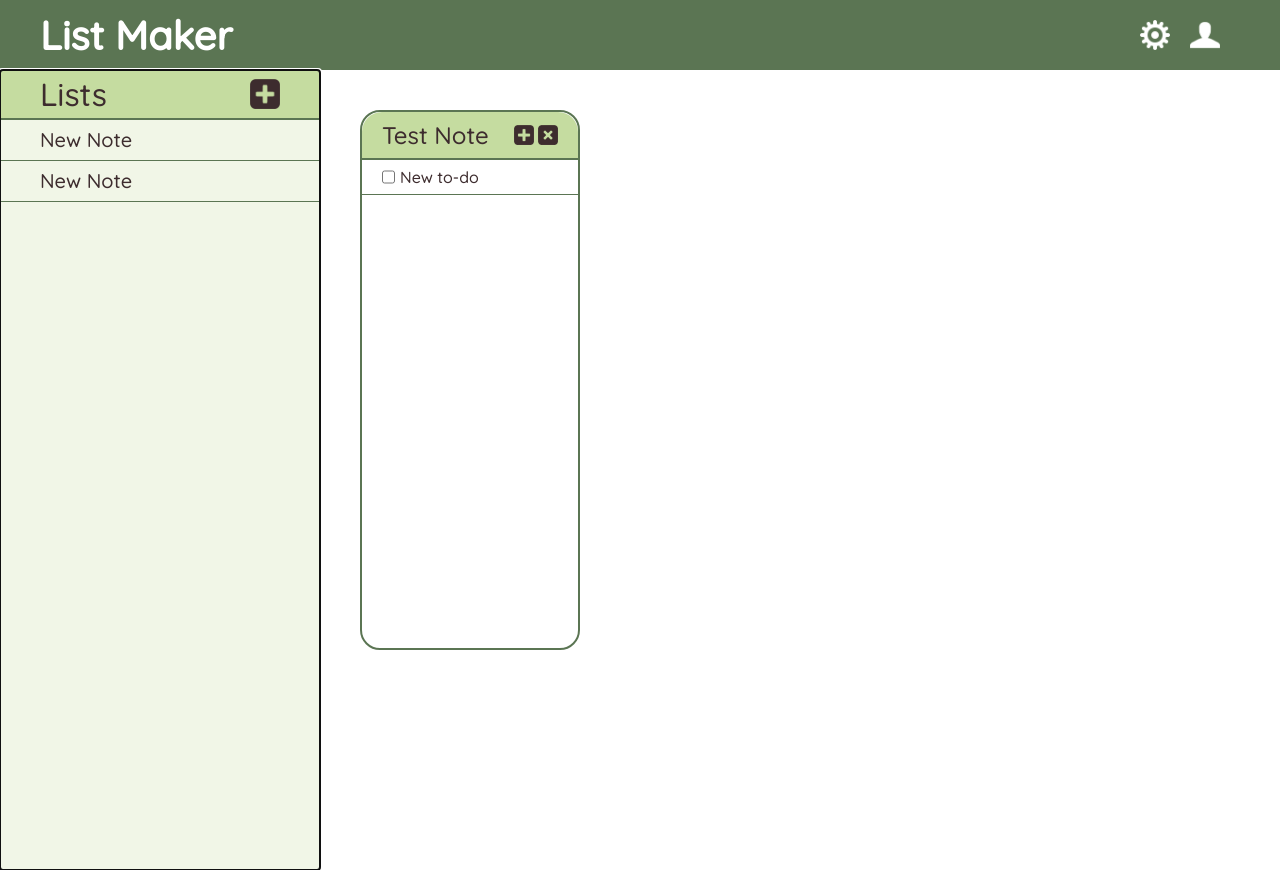
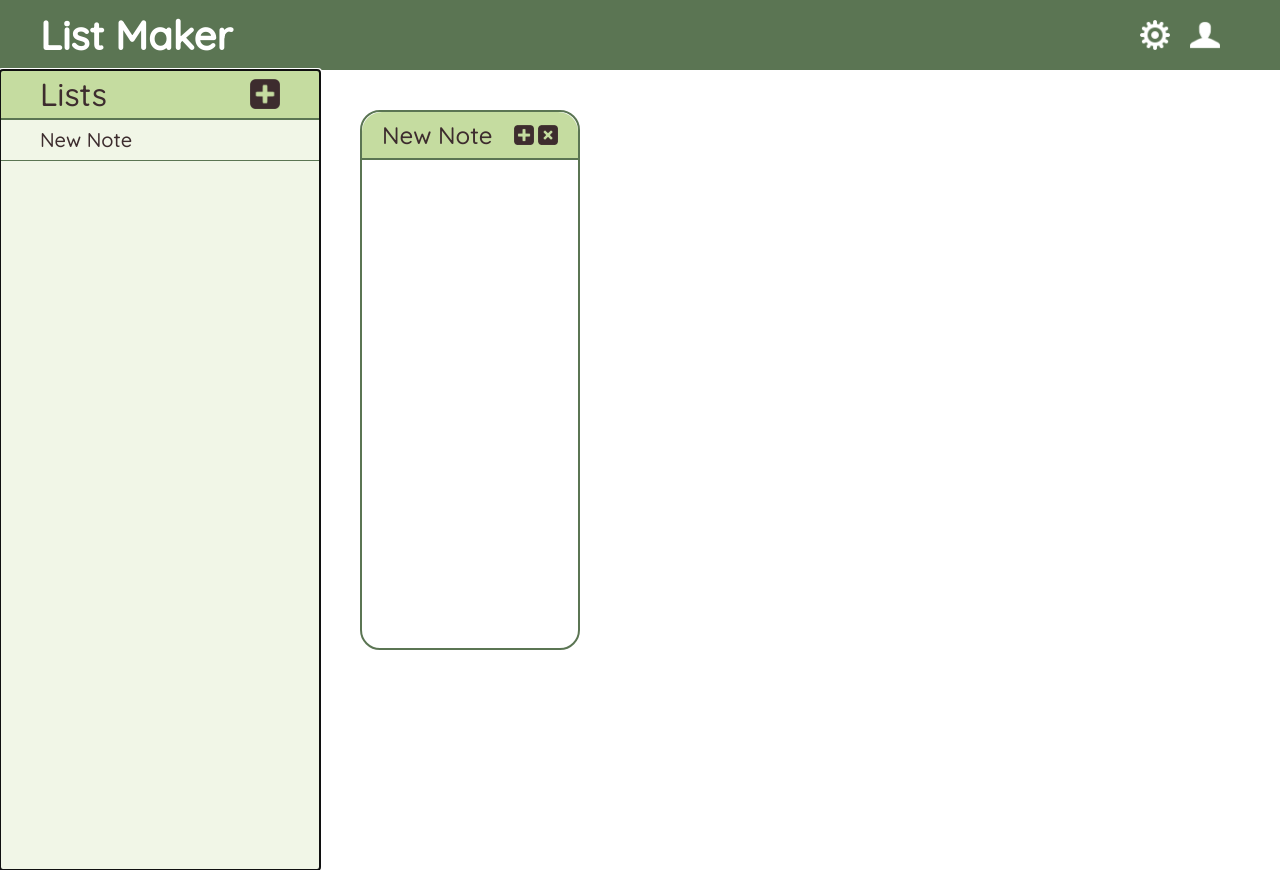
Before and after one commit to gr19467/ToDo, a plain HTML site: page html/index.html in a window 1280 px wide. Both pictures are taken after a click on the picture 265 px from the left and 94 px from the top of the page. Drawn offline with Linux system fonts and the light colour scheme.

Commit message:
newNote() is finished and working

```diff
--- a/html/index.html
+++ b/html/index.html
@@ -28,14 +28,15 @@
         <div class="leftBar" id="leftBar" contenteditable="true">
             <div contenteditable="false" class="header flex justify-between">
                 <h1>Lists</h1>
-                <img class="self-center" onclick="newNoteTab(), newNote()" src="/Images/add.png" alt="">
+                <img class="self-center" onclick="newNoteTab()" src="/Images/add.png" alt="">
             </div>
             <!--Test Note
             <div class="noteTab flex justify-between"><h2>Test</h2><img class="self-center" onclick="deleteNote()" src="/Images/trash.png" alt=""></div>
             Test Note-->
         </div>
         <!--Right Area-->
-        <div class="rightArea">
+        <div class="rightArea" id="rightArea">
+            <!--Test Note
             <div class="note">
                 <div class="noteTitle flex justify-between">
                     Test Note
@@ -49,6 +50,7 @@
                     <img class="self-center" onclick="deleteToDo()" src="/Images/trash.png" alt="">
                 </div>
             </div>
+            Test Note-->
         </div>
     </div>
 </body>
--- a/js/functions.js
+++ b/js/functions.js
@@ -29,32 +29,60 @@
 
         /*add the div to the left bar*/
         document.getElementById("leftBar").appendChild(node);
+
+        /*create a new note to go with it*/
+        newNote();
     }
 
     /*creates a new note*/
     function newNote(){
-        /*create the new div*/
-        const node = document.createElement("div");
+        /*create the new note div*/
+        const note = document.createElement("div");
 
-        /*create the note title*/
-        const textnode = document.createTextNode("New Note");
+        /*create the title div*/
+        const titleDiv = document.createElement("div")
 
-        /*create the trash image and add its classes/attributes*/
-        const trash = document.createElement("img");
-        trash.setAttribute("src", "/images/trash.png");
-        trash.setAttribute("onclick", "deleteNote(" + i + ")")
-        trash.classList.add("self-center");
+            /*create the note title*/
+            const textnode = document.createTextNode("New Note");
 
-        /*add the title and image*/
-        node.appendChild(textnode);
-        node.appendChild(trash);
+            /*create the buttons div*/
+            const buttons = document.createElement("div");
+
+            /*add the buttons attributes/classes*/
+            buttons.classList.add("buttons", "flex", "justify-between");
+
+                /*create the add image and add its classes/attributes*/
+                const add = document.createElement("img");
+                add.setAttribute("src", "/images/add.png");
+                add.setAttribute("onclick", "newToDo(" + i + ")")
+                add.classList.add("self-center");
+
+                /*create the close image and add its classes/attributes*/
+                const close = document.createElement("img");
+                close.setAttribute("src", "/images/close.png");
+                close.setAttribute("onclick", "closeNote(" + i + ")")
+                close.classList.add("self-center");
+
+                /*add the images to the buttons div*/
+                buttons.appendChild(add);
+                buttons.appendChild(close);
+
+            /*add the title and buttons*/
+            titleDiv.appendChild(textnode);
+            titleDiv.appendChild(buttons);
+
+        /*add the title div's attributes/classes*/
+        titleDiv.classList.add("noteTitle", "flex", "justify-between");
+
+        /*add the div to the note*/
+        note.appendChild(titleDiv);
 
         /*add the note's classes/attributes*/
-        node.classList.add("noteTab", "flex", "justify-between")
-        node.setAttribute("id", "noteTab" + i);
+        note.classList.add("note");
+        note.setAttribute("id", "note" + i);
 
-        /*add the div to the left bar*/
-        document.getElementById("leftBar").appendChild(node);
+        /*add the div to the right area*/
+        document.getElementById("rightArea").appendChild(note);
     }
 
     /*creates a new toDo*/
```
